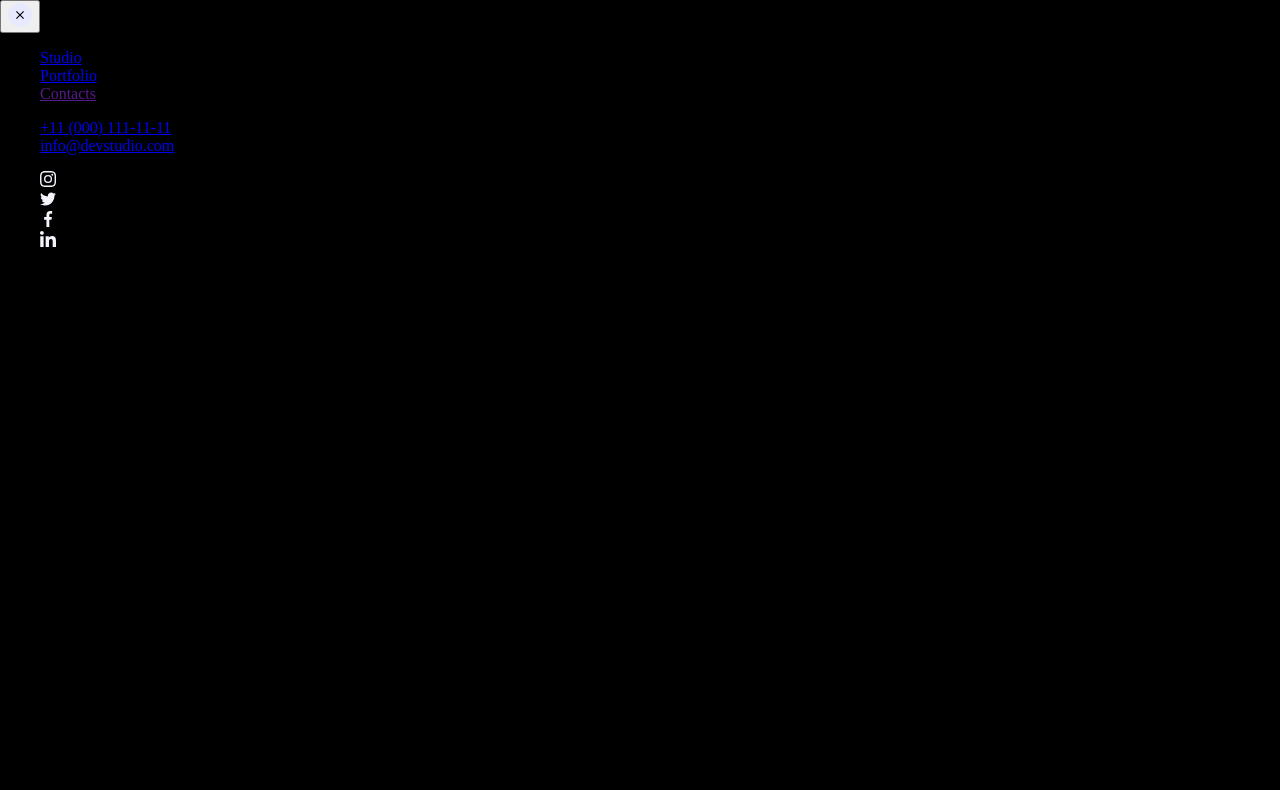
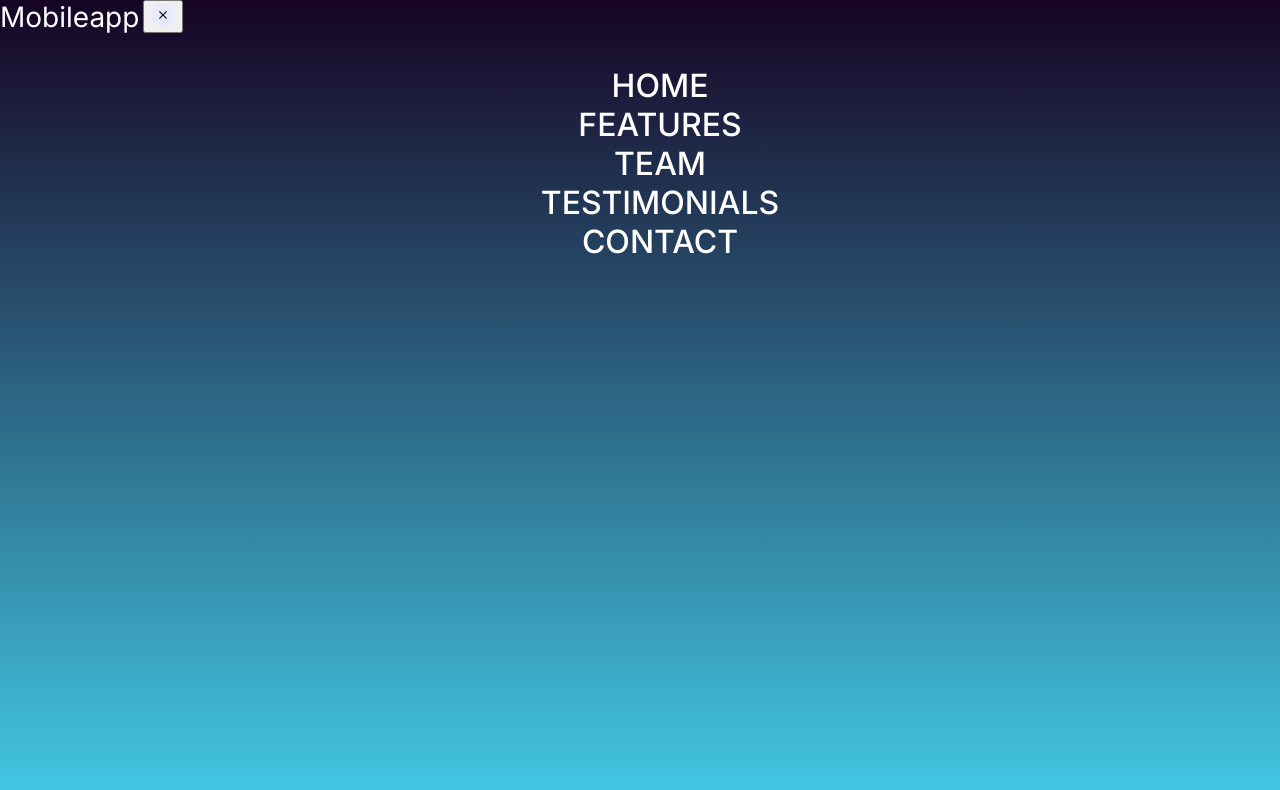
Before and after one commit to Dmytroukraine/MobileApp, a plain HTML site: page index.html in a window 1280 px wide. Both pictures are taken after a click on the button 284 px from the left and 50 px from the top of the page. Drawn offline with Linux system fonts and the light colour scheme.

Commit message:
Gradient

```diff
--- a/css/styles.css
+++ b/css/styles.css
@@ -43,11 +43,15 @@
               top: 0;
               left: 0;
               z-index: 100;
-              background-color: black;
+
+              background: linear-gradient(360deg, #42c9e4 , #170424 );
+              background-color:  #07081C;
+
               opacity: 0;
               visibility: hidden;
               pointer-events: none;
               transition: opacity 500ms linear, visibility 500ms linear;}
+
 
 .mobile-menu.is-open {opacity: 1;
                       visibility: visible;
@@ -56,6 +60,19 @@
 .mobile-menu_conteiner{position: relative;
                        padding-top: 80px;}
 
+.mobile-items {font-family: 'Inter';
+    font-style: normal;
+    font-weight: 500;
+    font-size: 32px;
+    line-height: 39px;
+    list-style: none;
+    align-items: center;
+    text-align: center;
 
 
+    }
+
+.mobile-link {text-decoration: none;
+    color: #FFFFFF;
+}
 /* Hero */
--- a/index.html
+++ b/index.html
@@ -16,6 +16,7 @@
 
 
     <header class="header">
+
         <div class="conteiner">
             <a href="./index.html" class="logo">Mobileapp</a>
         <button data-menu-open type="button" class="mobile-menu-open" > <svg class="mobile-menu-open_icon" width="32" height="22" >
@@ -25,62 +26,29 @@
 
         <div data-menu class="mobile-menu" >
 
+            <div class="">
+
+                <a href="./index.html" class="logo">Mobileapp</a>
+
             <button data-menu-close class="mobile-close-win" type="button" >
               <svg class="mobile-cross" width="24" height="24">
                <use href="./images/icons.svg#icon-close"></use>
               </svg></button>
 
+            </div>
+
               <ul class="mobile-items">
-                <li class="mobile-item"><a href="./index.html" class="mobile-link">Studio</a></li>
+                <li class="mobile-item"><a href="./index.html" class="mobile-link">HOME</a></li>
 
-                <li class="mobile-item"><a href="./portfolio.html" class="mobile-link">Portfolio</a></li>
+                <li class="mobile-item"><a href="./portfolio.html" class="mobile-link">FEATURES</a></li>
 
-                <li class="mobile-item"><a href="" class="mobile-link active">Contacts</a></li>
+                <li class="mobile-item"><a href="" class="mobile-link active">TEAM</a></li>
+
+                <li class="mobile-item"><a href="" class="mobile-link active">TESTIMONIALS</a></li>
+
+                <li class="mobile-item"><a href="" class="mobile-link active">CONTACT</a></li>
               </ul>
-              <ul class="mobile-mail">
-
-                <li class="mobile-item "><a href="tel:+110001111111" class="mobile-address-tel"> +11 (000) 111-11-11</a> </li>
-
-                <li class="mobile-item"><a href="mailto:info@devstudio.com" class="mobile-address-mail"> info@devstudio.com</a> </li>
-
-              </ul>
-              <ul class="mobile-list-icons">
-
-                <li class="mobile-social-icons">
-                  <a href="https://www.instagram.com/" class="test">
-                    <svg class="ic-tes" width="16" height="16">
-                      <use href="./images/icons.svg#icon-instagram"></use>
-                    </svg>
-                  </a>
-                </li>
-
-                <li class="mobile-social-icons">
-                  <a href="https://twitter.com/?lang=ru" class="test">
-                    <svg class="ic-tes" width="16" height="16">
-                      <use href="./images/icons.svg#icon-twitter"></use>
-                    </svg>
-                  </a>
-                </li>
-
-                <li class="mobile-social-icons">
-
-                  <a href="https://www.facebook.com/" class="test">
-                    <svg class="ic-tes" width="16" height="16">
-                      <use href="./images/icons.svg#icon-facebook"></use>
-                    </svg>
-                  </a>
-                </li>
-
-                <li class="mobile-social-icons">
-                  <a href="https://www.linkedin.com/home/?originalSubdomain=ua" class="test">
-                    <svg class="ic-tes" width="16" height="16">
-                      <use href="./images/icons.svg#icon-linkedin"></use>
-                    </svg>
-                  </a>
-                </li>
-
-              </ul>
-          </div>
+            </div>
     </header>
 <main>
 
```
